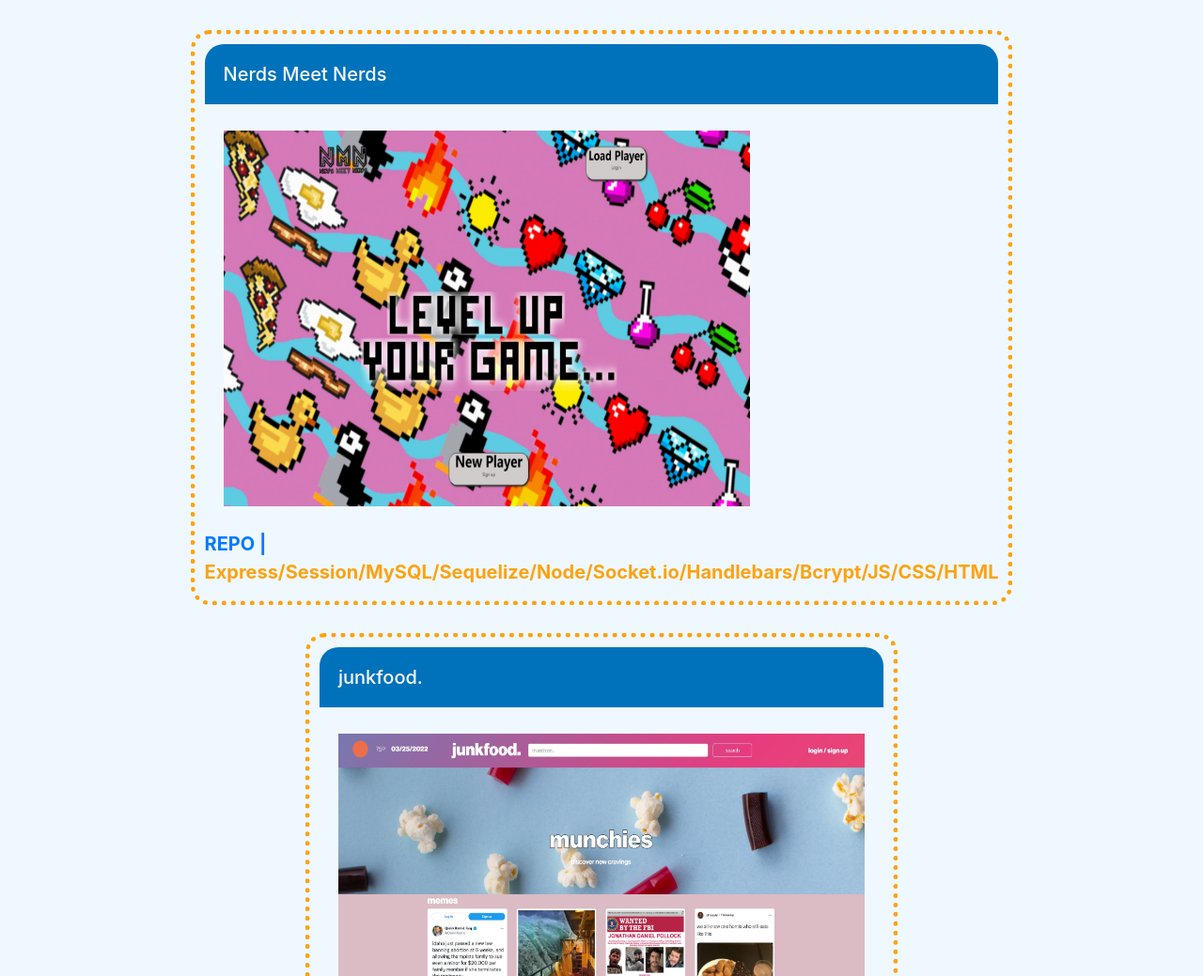
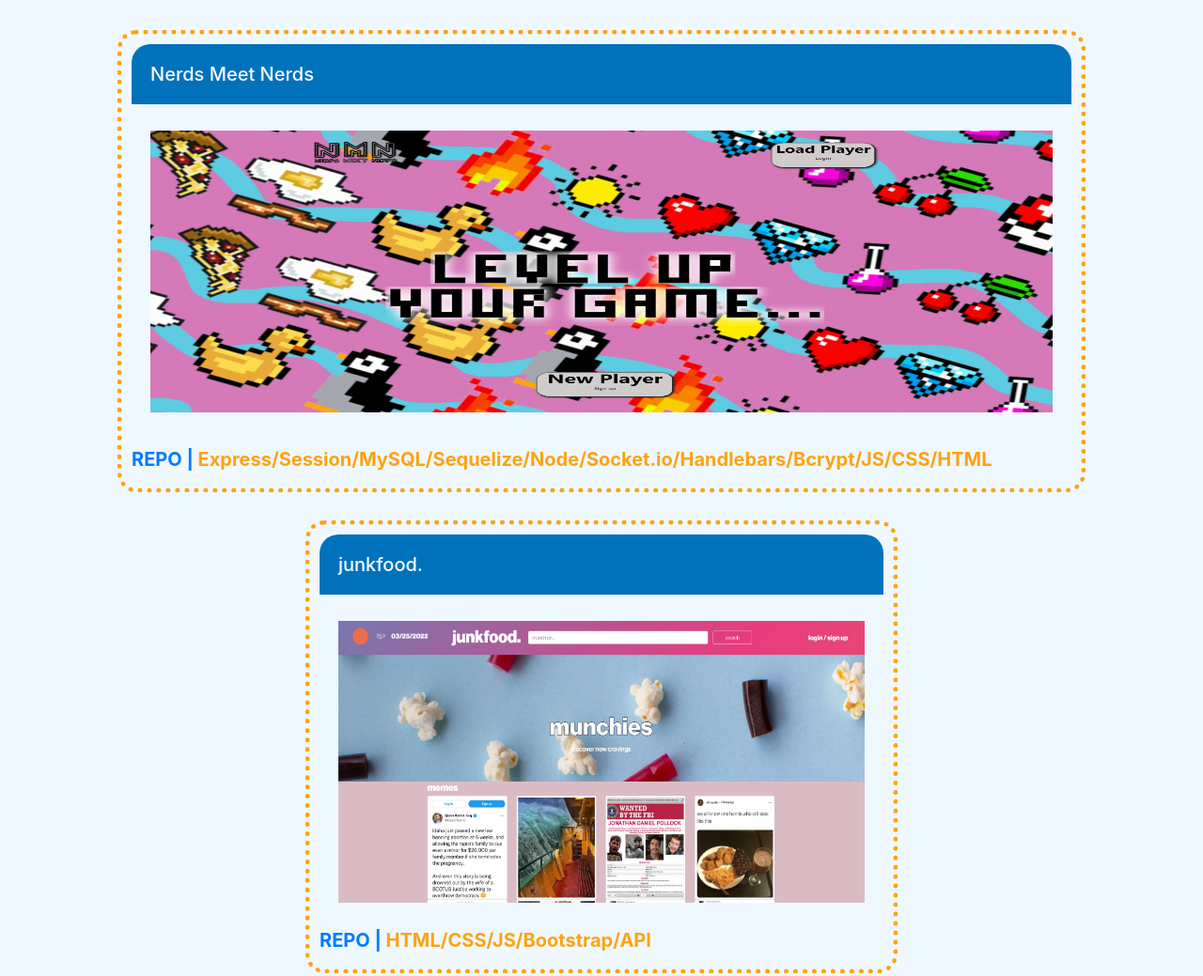
Before and after one commit to inna-arabejo/creative-portfolio, a plain HTML site: page index.html in a window 1280 px wide. Shown: the part 596-1635 px from the top of the page at 94% size. Drawn offline with nearby package versions, Linux system fonts and the light colour scheme.

Commit message:
Fixed image overlay effect and sizing with the first card.

```diff
--- a/Assets/css/style.css
+++ b/Assets/css/style.css
@@ -140,6 +140,8 @@ section.projects h2 {
   height: 100%;
 }
 
+
+/* Image hover text overlay effect */
 .image {
   position: relative;
   width: 600px;
@@ -149,7 +151,6 @@ section.projects h2 {
   display: block;
   width: 100%;
   height: 300px;
-  min-width: 550px;
 }
 
 .image-overlay {
@@ -185,12 +186,25 @@ section.projects h2 {
   transform: translateY(0);
 }
 
-.image-img#first-card {
-  width: 1200px;
-  height: 400px;
+.image-description {
+  text-align: center;
+}
+
+/* Image hover text overlay effect with the first card */
+.image#first-card {
+  position: relative;
+  width: 1000px;
+  height: 350px;
   display: block;
 }
 
+#first-card.image-img {
+  display: block;
+  width: 100%;
+  height: 100%;
+}
+
+/* Repo and technologies used */
 section div article p {
   font-size: 20px;
   font-weight: 700;
@@ -206,26 +220,6 @@ section div article p {
   border-top-right-radius: 20px;
   font-size: 20px;
 }
-
-/* .box-card a div img {
-  width: 100%;
-  height: 300px;
-  min-width: 550px;
-  border-bottom-left-radius: 20px;
-  border-bottom-right-radius: 20px;
-  position: relative;
-}
-
-/* Image hover overlay effect */
-/* .image-overlay {
-  opacity: 1;
-  transition: 0.25s;
-  border-bottom-right-radius: 20px;
-  border-bottom-left-radius: 20px;
-}
-.image-overlay:hover {
-  opacity: 0.6;
-}  */
 
 
 /* Footer */
--- a/index.html
+++ b/index.html
@@ -69,8 +69,8 @@
           <!-- Articles -->
           <article class="box-card">
             <a target="_blank" href="https://nerds-meet-nerds.herokuapp.com/"><h3>Nerds Meet Nerds</h3></a>
-            <div class="image">
-              <img class="image-img" id="first-card" src="./Assets/images/nerds-meet-nerds.jpg" alt="Dating app for all types of nerds." class="thumbnail"/>
+            <div class="image" id="first-card" >
+              <img class="image-img" src="./Assets/images/nerds-meet-nerds.jpg" alt="Dating app for all types of nerds." class="thumbnail"/>
               <div class="image-overlay image-overlay-blur">
                 <p class="image-description">A dating app that matches a user with other nerds based on their interests and allow real-time messaging.
                 </p>
```
Also changed, not shown: README.md.
